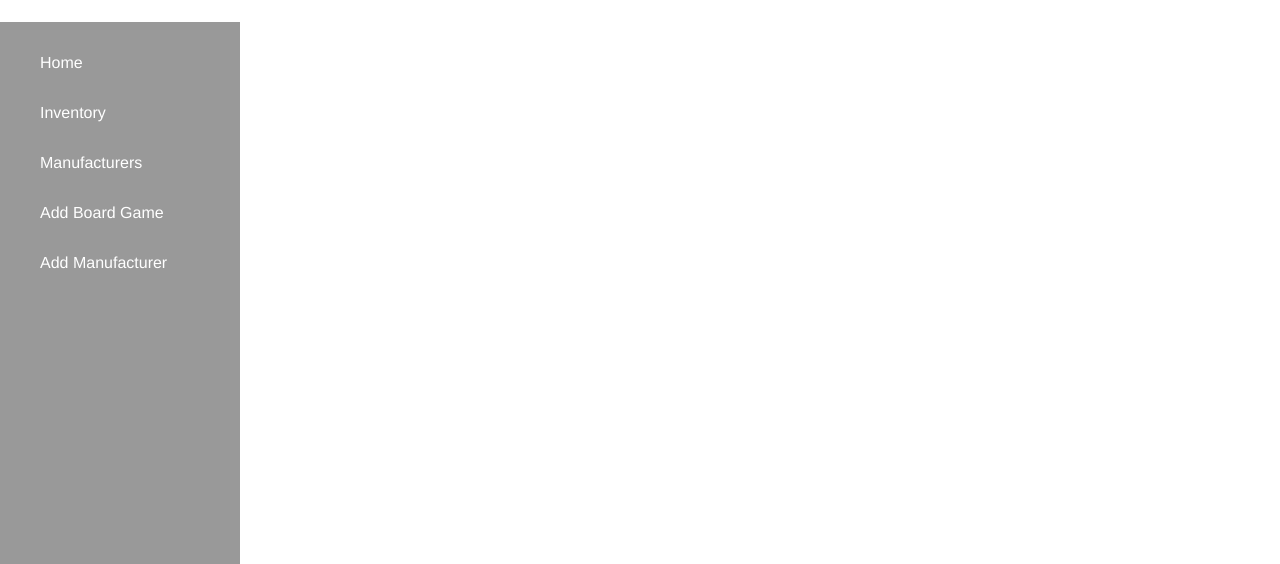
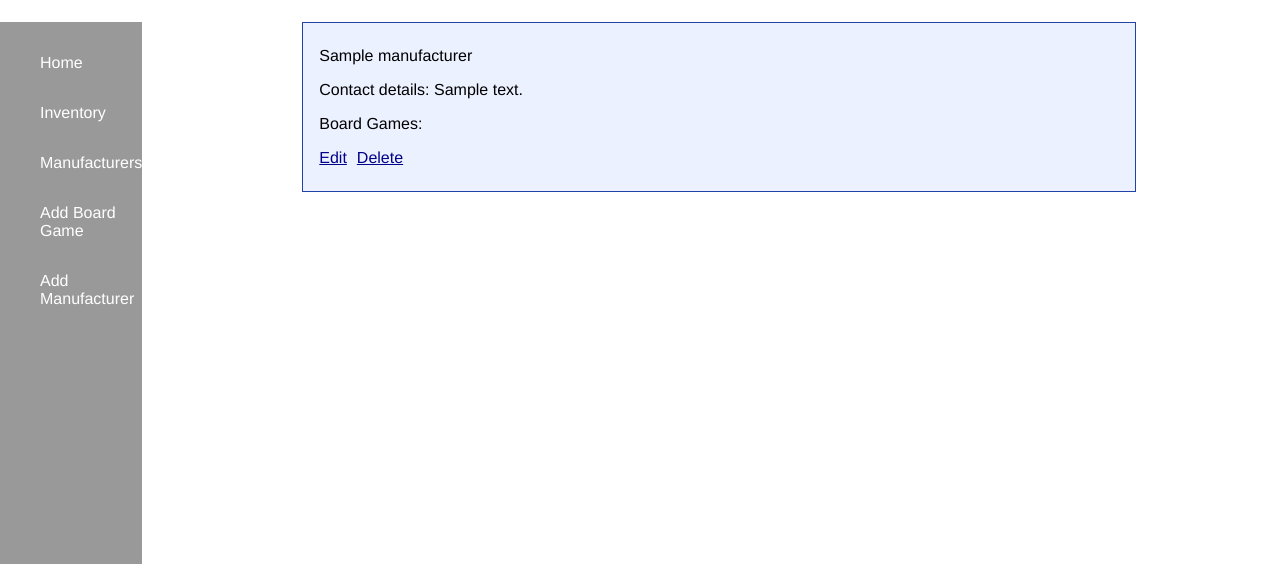
Before and after one commit to jhtdod/Shop_inventory_project, a Flask app: page /manufacturers/1 in a window 1280 px wide. Shown: the part 58-622 px from the top of the page. Run offline with Flask 2, Linux system fonts and the light colour scheme; a database or web service that is not in the repository returns one stand-in record (values such as "Sample title"); some libraries are stand-ins or nearby versions.

Commit message:
manufacturers show.html css complete

```diff
--- a/controllers/manufacturer_controller.py
+++ b/controllers/manufacturer_controller.py
@@ -8,18 +8,19 @@ manufacturer_blueprint = Blueprint("manufacturer", __name__)
 
 @manufacturer_blueprint.route('/manufacturers')
 def show_manufacturer():
-    manufacturers = manufacturer_repository.select_all()
-    return render_template('manufacturers/index.html', manufacturers=manufacturers)
+    all_manufacturers = manufacturer_repository.select_all()
+    return render_template('manufacturers/index.html', all_manufacturers=all_manufacturers)
 
 
 @manufacturer_blueprint.route('/manufacturers/<int:id>')
 def show_details(id):
     manufacturer = manufacturer_repository.select(id)
+    all_manufacturers = manufacturer_repository.select_all()
     board_games = board_game_repository.select_all()
-    manufacturer_name = []
-    for name in board_games:
-        manufacturer_name.append(name.manufacturer.name)
-    return render_template('manufacturers/index.html', manufacturer=manufacturer, board_games=board_games, id=id)
+    # manufacturer_name = []
+    # for name in board_games:
+    #     manufacturer_name.append(name.manufacturer.name)
+    return render_template('manufacturers/index.html', manufacturer=manufacturer, all_manufacturers=all_manufacturers, board_games=board_games, id=id)
 
 @manufacturer_blueprint.route('/manufacturers/add')
 def show_add_form():
--- a/templates/manufacturers/index.html
+++ b/templates/manufacturers/index.html
@@ -2,7 +2,7 @@
 {% block content %}
 
 <div id= "inventory-front-page">
-    {% for manufacturer in manufacturers %}
+    {% for manufacturer in all_manufacturers %}
 
         {% if manufacturer.id == id %}
 
@@ -19,5 +19,4 @@
     {% endfor %}
 </div>
 
-
 {% endblock %}
--- a/templates/manufacturers/show.html
+++ b/templates/manufacturers/show.html
@@ -7,8 +7,12 @@
             {% for name in manufacturer_name %}
                 <li>{{name}}</li>
             {% endfor %}
+            <li>
+                <div class="edit-delete">
+                    <a href="/manufacturers/edit/{{manufacturer.id}}">Edit</a> <br>
+                    <a href="/manufacturers/delete/{{manufacturer.id}}">Delete</a>
+                </div>
+            </li>
         </ul>
-        <a href="/manufacturers/edit/{{manufacturer.id}}">Edit</a> <br>
-        <a href="/manufacturers/delete/{{manufacturer.id}}">Delete</a>
     </div>
 </div>
```
